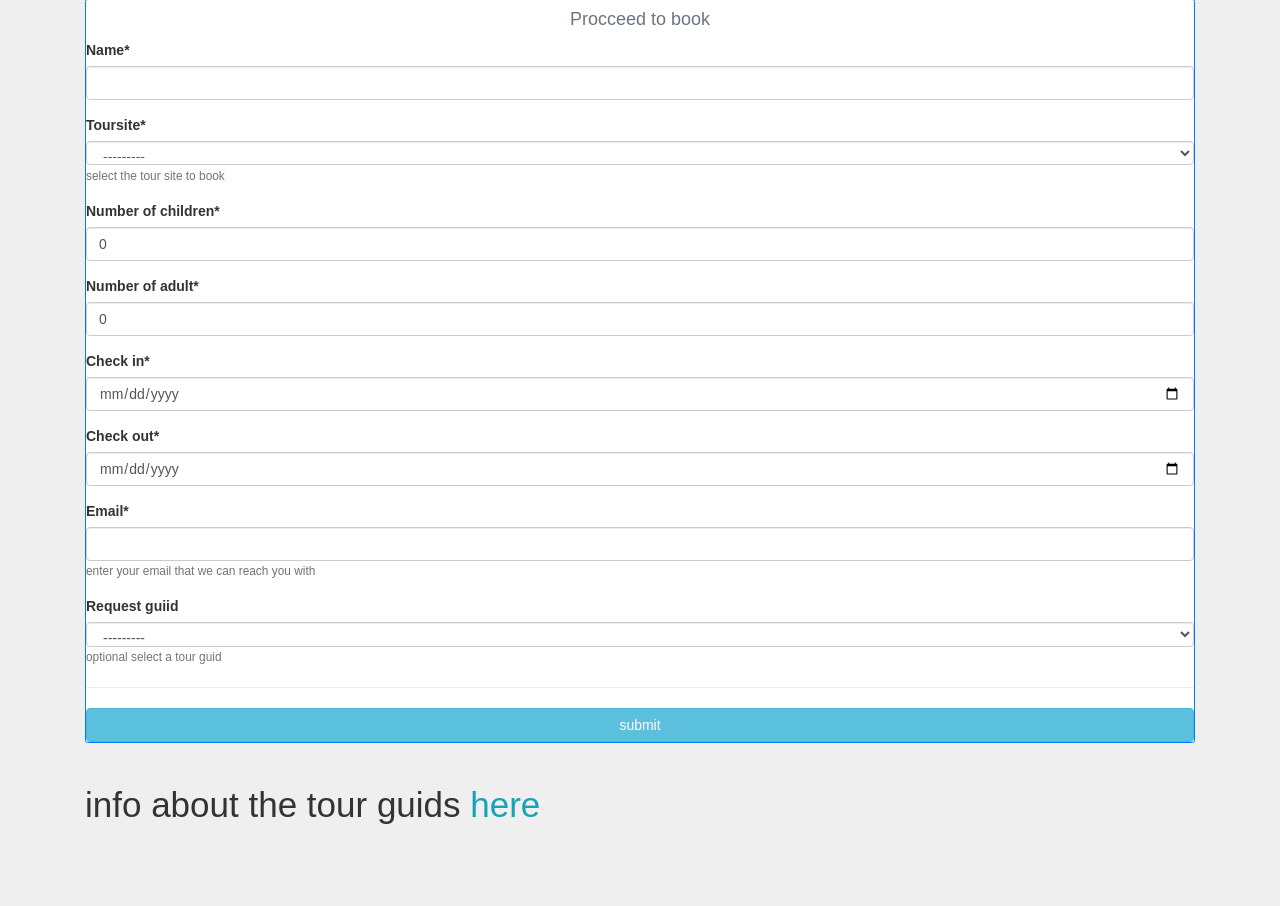
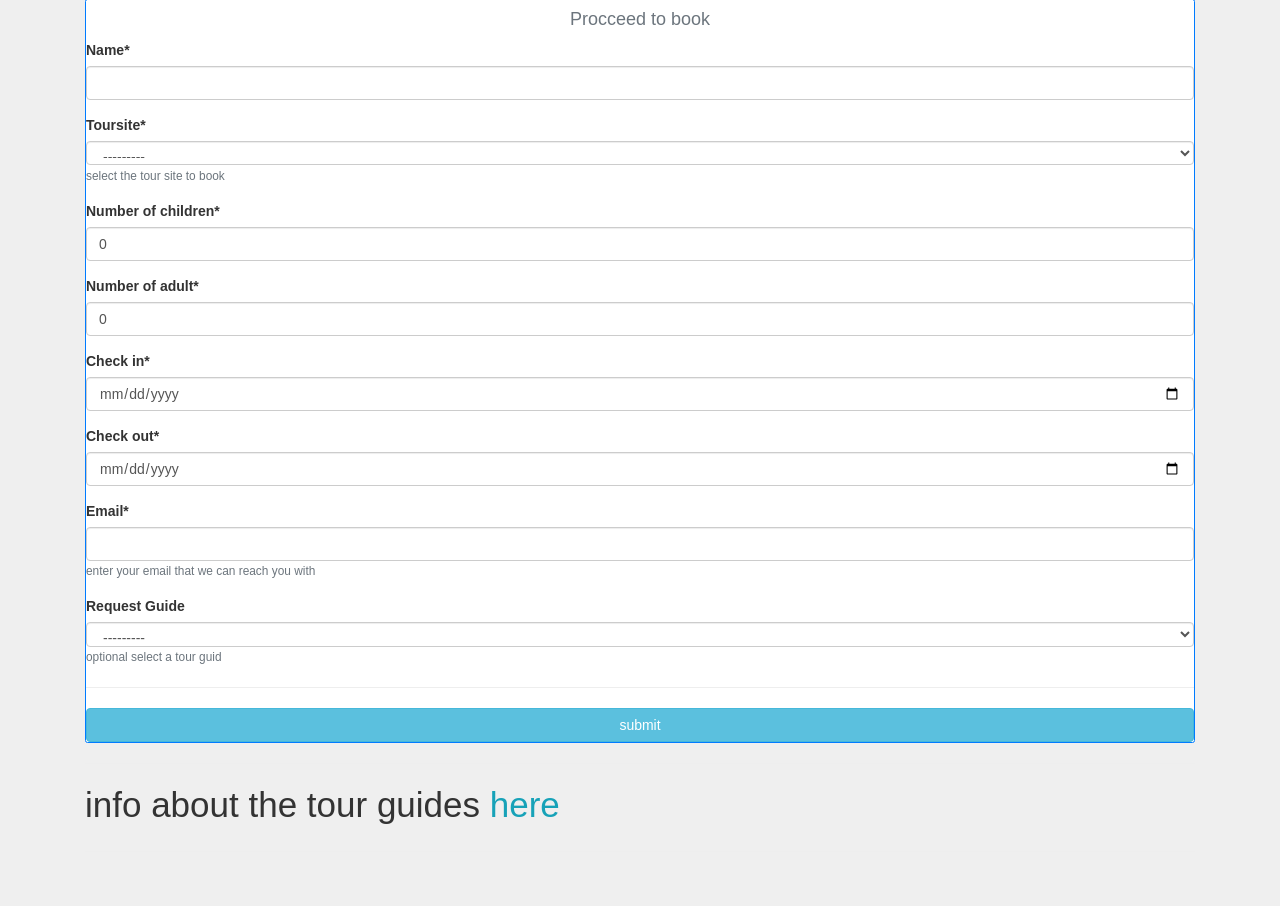
Before and after one commit to Emmanuel-Aggrey/toursite, a Django app: page /booking in a window 1280 px wide. Shown: the part 1066-1972 px from the top of the page. Run offline with Django 3.2, Linux system fonts and the light colour scheme; data comes from the database, SQL or seed files in the repository; both versions use the stored data as it was after the commit; some libraries are stand-ins or nearby versions.

Commit message:
fix common spelling mistakes

```diff
--- a/esterntour/settings.py
+++ b/esterntour/settings.py
@@ -25,7 +25,7 @@ SECRET_KEY = 'ikaa^3!lcal93%6+^@6zgk07w+ir!7trev*3*0+9cui&v7f+9l'
 # SECURITY WARNING: don't run with debug turned on in production!
 DEBUG = True
 
-ALLOWED_HOSTS = []
+ALLOWED_HOSTS = ['192.168.190.107']
 
 
 # Application definition
--- a/templates/bookings/addbooking.html
+++ b/templates/bookings/addbooking.html
@@ -24,7 +24,7 @@
             </div>
         </div>
         <hr>
-     <label class="display-4" for="">info about the tour guids <a class="text-info" href="{% url 'persons' %}">here</a> </label>
+     <label class="display-4" for="">info about the tour guides <a class="text-info" href="{% url 'persons' %}">here</a> </label>
      <hr>
     </div>
 
--- a/templates/bookings/tourguids.html
+++ b/templates/bookings/tourguids.html
@@ -5,7 +5,7 @@
 	<!-- <span class="breadcrumb-item active"></span> -->
 </nav>
 
-<h4 class="text-center my-4"> Available Tour Guids </h4>
+<h4 class="text-center my-4"> Available Tour Guides </h4>
 {% for alltourguids in  tourguids %}
 
 <!-- CSS -->
--- a/templates/toresterngh/about_site.html
+++ b/templates/toresterngh/about_site.html
@@ -171,7 +171,7 @@ function openTab(tabName) {
 
 <div class="container text-center">
   <br>
-  <a  class="btn btn-block btn btn-outline-info" href="{% url 'booking' %}"><h4>book for site</h4> </a><hr>
+  <a  class="btn btn-block btn btn-outline-info" href="{% url 'booking' %}"><h4>book for tourist site </h4> </a><hr>
 
 
 
--- a/ticket/models.py
+++ b/ticket/models.py
@@ -11,8 +11,8 @@ class Tour_Guid(models.Model):
 
     class Meta:
 
-        verbose_name = 'Tour Guid'
-        verbose_name_plural = 'Tour Guids'
+        verbose_name = 'Tour Guide'
+        verbose_name_plural = 'Tour Guides'
 
     def __str__(self):
         return self.t_name
@@ -25,7 +25,7 @@ class Booking(models.Model):
     adult = models.PositiveSmallIntegerField('number of adult',default=0,null=True)
     check_in = models.DateField()
     check_out = models.DateTimeField()
-    request_guiid = models.OneToOneField(Tour_Guid,on_delete=models.DO_NOTHING,null=True,blank=True,help_text='optional select a tour guid')
+    request_guiid = models.OneToOneField(Tour_Guid,on_delete=models.DO_NOTHING,null=True,blank=True,help_text='optional select a tour guid',verbose_name='Request Guide')
     message_sent = models.BooleanField(default=False)
     email = models.EmailField(help_text= 'enter your email that we can reach you with',null=True)
     dateadd = models.DateTimeField(auto_now_add=True)
--- a/ticket/views.py
+++ b/ticket/views.py
@@ -23,7 +23,7 @@ def takeBooking(request):
         email_from = settings.EMAIL_HOST_USER
         message_from = ('Hello', f'a user have booked for { tour_site_name } with { children } children and { adult} adults sign in to admin panel for for info', email_from, ['aggrey.en@live.com', 'aggrey.en@gmail.com',])
         message_to = ('Placed booked for ' f'{ tour_site_name }',' your request have been made will call u soon we promise to make your stay a joyful one', email_from, [email ,])
-        # send_mass_mail((message_from, message_to), fail_silently=False)
+        send_mass_mail((message_from, message_to), fail_silently=False)
 
 
 
--- a/toresterngh/views.py
+++ b/toresterngh/views.py
@@ -34,7 +34,7 @@ def homepage(request):
             email_from = settings.EMAIL_HOST_USER
             message_from = ('Hello', f' a user with name { username } and id { user_id } is to visit { place_name } today, you can sign in to admin for more info search user by username or id thank you', email_from, ['aggrey.en@live.com',])
             message_to = ('Hello ' f'{ username }',f' your appointment to visit { place_name } is today { currentDT } thank you  ', email_from, [user_email ,])
-            # send_mass_mail((message_from, message_to), fail_silently=False)
+            send_mass_mail((message_from, message_to), fail_silently=False)
 
     return render(request,'toresterngh/home.html')
 
```
Also changed, not shown: db.sqlite3, ticket/migrations/0012_auto_20190604_1131.py (added), ticket/migrations/0013_auto_20190604_1131.py (added).
